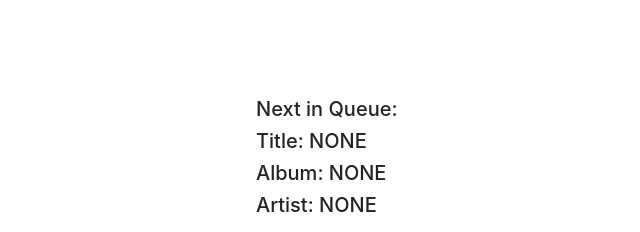
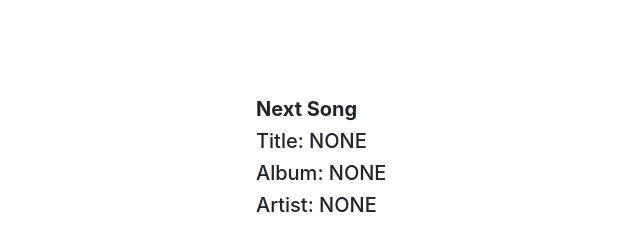
Before and after one commit to hengman/GPMD-songlist, a website: page public/index.html in a window 1280 px wide. Shown: the top 232 px of the page, 640-1280 px from the left. Drawn offline with nearby package versions, Linux system fonts and the light colour scheme; no server answers.

Commit message:
Update index.html

```diff
--- a/public/index.html
+++ b/public/index.html
@@ -48,7 +48,7 @@
 
     <div class="queue" style="margin-left: 70%;margin-top: -28%;">
       <div class="one">
-        <h5 id="header1">Next in Queue:</h5>
+        <h5 id="header1"><b> Next Song </b></h5>
         <h5 id="songTitle1">Title: NONE</h5>
         <h5 id="songAlbum1">Album: NONE</h5>
         <h5 id="songArtist1">Artist: NONE</h5><br>
```
